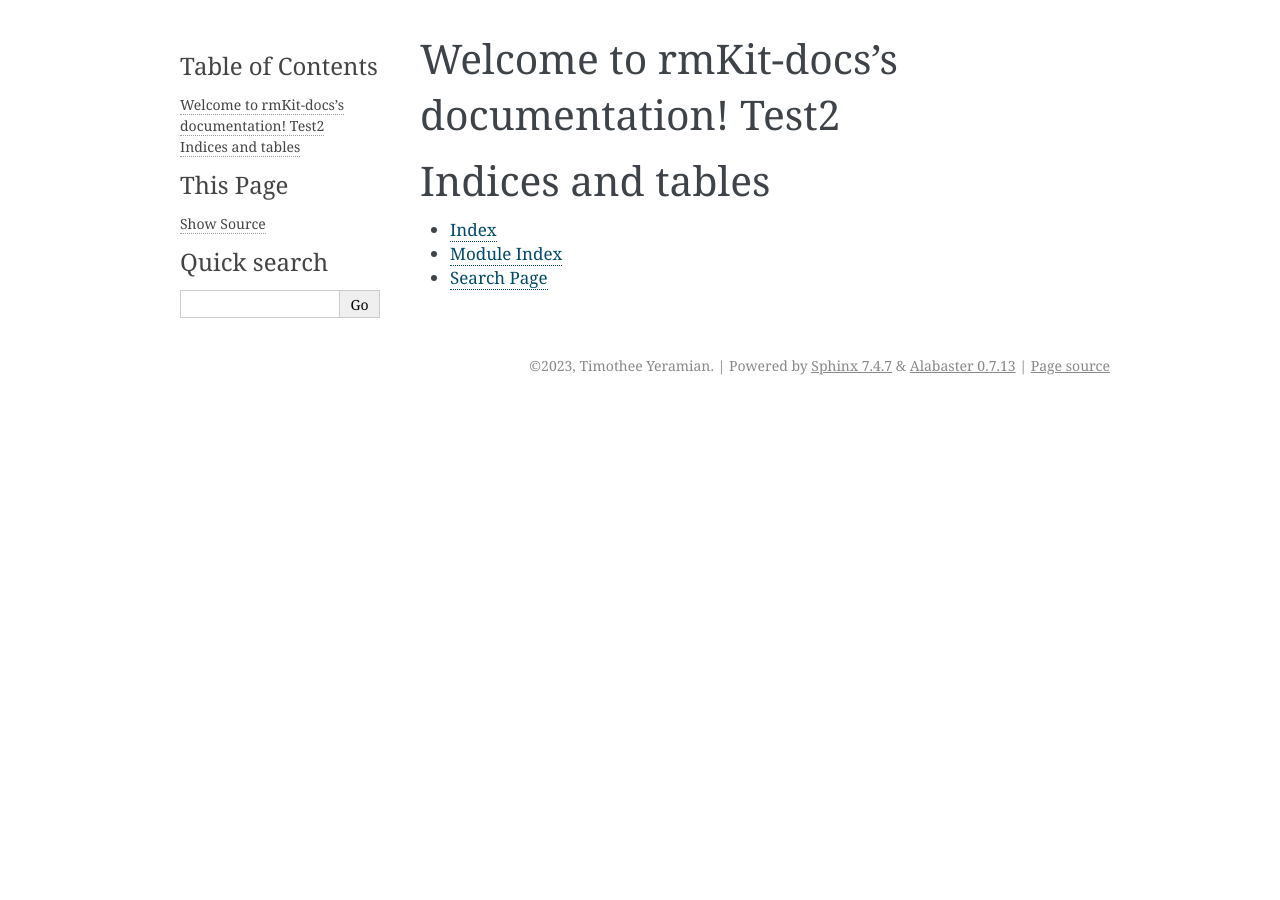
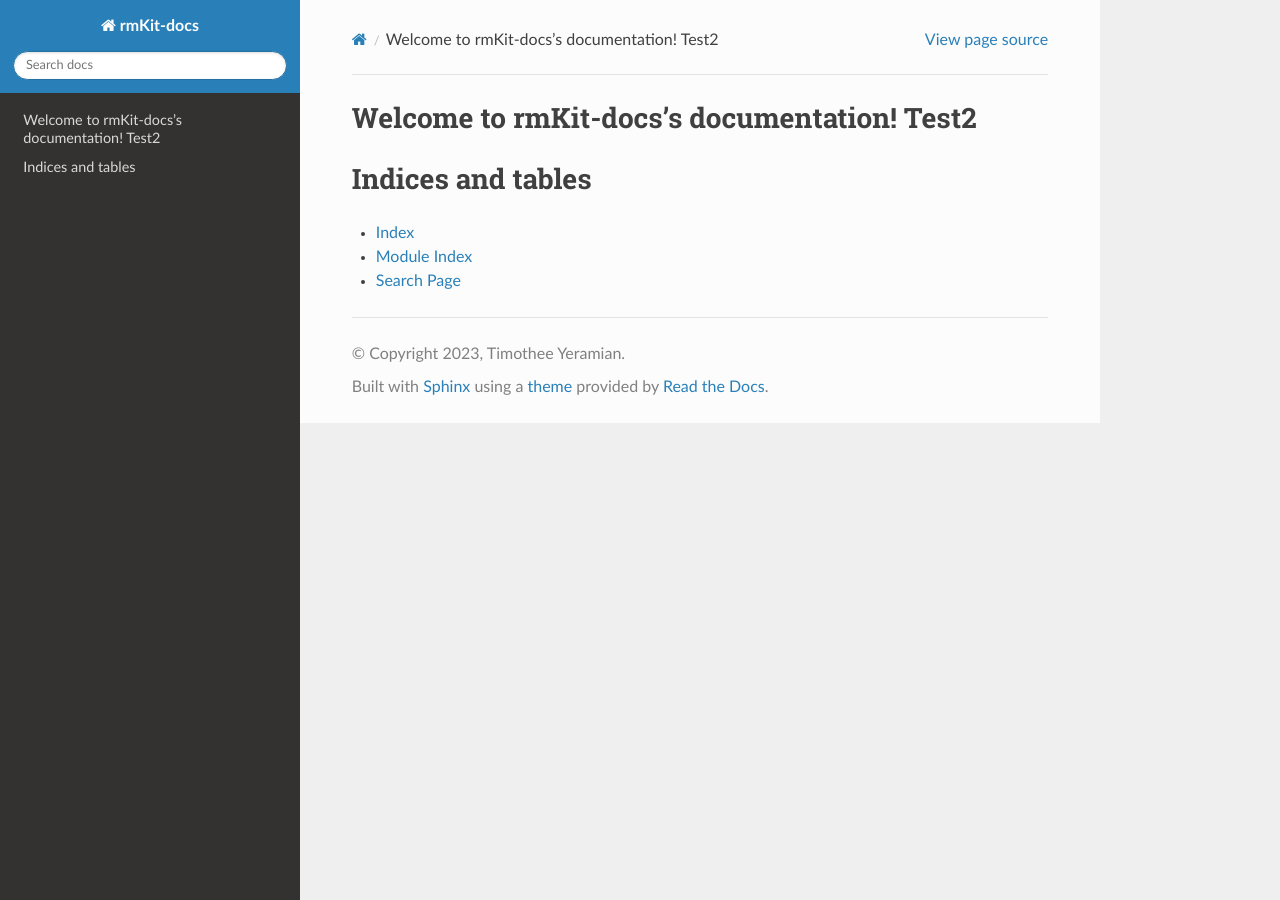
Before and after one commit to roosterMAP/rmKit-docs, a Sphinx documentation site: the page built from docs/source/index.rst, in a window 1280 px wide. Built offline with Sphinx 7.4.7 and the Read the Docs theme 2.0.0, drawn with Linux system fonts in a browser that asks for light colours; some of the changed lines change nothing that is shown.

Commit message:
config update
theme update

```diff
--- a/docs/source/conf.py
+++ b/docs/source/conf.py
@@ -14,7 +14,20 @@
 # -- General configuration ---------------------------------------------------
 # https://www.sphinx-doc.org/en/master/usage/configuration.html#general-configuration
 
-extensions = []
+extensions = [
+    'sphinx.ext.duration',
+    'sphinx.ext.doctest',
+    'sphinx.ext.autodoc',
+    'sphinx.ext.autosummary',
+    'sphinx.ext.intersphinx',
+]
+
+intersphinx_mapping = {
+    'python': ('https://docs.python.org/3/', None),
+    'sphinx': ('https://www.sphinx-doc.org/en/master/', None),
+}
+
+intersphinx_disabled_domains = ['std']
 
 templates_path = ['_templates']
 exclude_patterns = []
@@ -24,5 +37,7 @@
 # -- Options for HTML output -------------------------------------------------
 # https://www.sphinx-doc.org/en/master/usage/configuration.html#options-for-html-output
 
-html_theme = 'alabaster'
+html_theme = 'sphinx_rtd_theme'
 html_static_path = ['_static']
+
+epub_show_urls = 'footnote'
```
